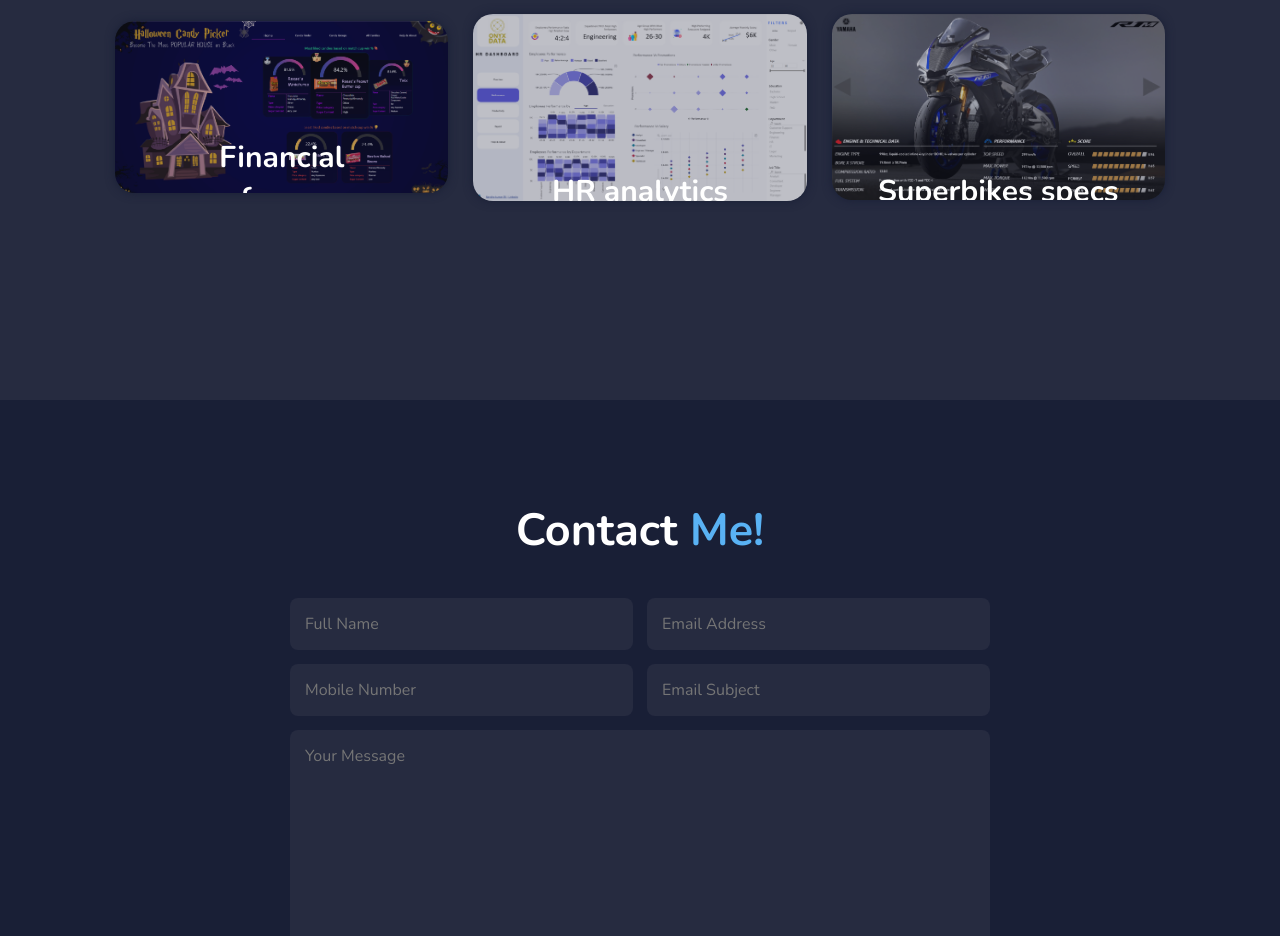
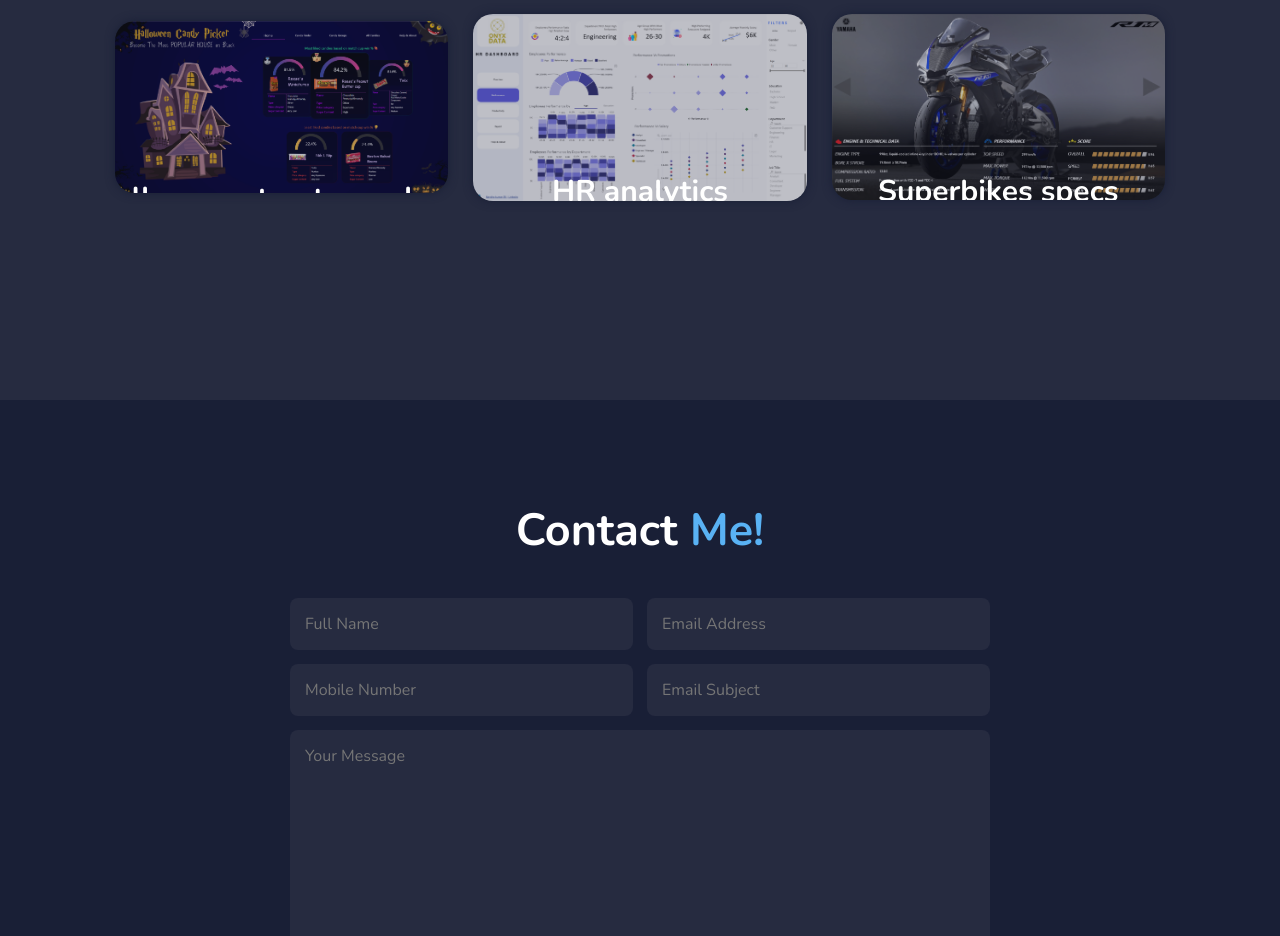
Before and after one commit to NandhaKumarSR/portfolio-website, a plain HTML site: page index.html in a window 1280 px wide. Shown: the part 2000-2936 px from the top of the page. Drawn offline with nearby package versions, Linux system fonts and the light colour scheme.

Commit message:
fix: changed project name

```diff
--- a/index.html
+++ b/index.html
@@ -218,7 +218,7 @@
         <div class="portfolio-box">
           <img src="img/4.png" alt="Project 1" />
           <div class="portfolio-layer">
-            <h4>Financial performance dashboard</h4>
+            <h4>halloween_treats_analysis</h4>
             <p>Python EDA and Power BI dashboard to identify the top 3 Halloween candies using public vote data and flavor analysis</p>
             <p>
               <a href="https://github.com/NandhaKumarSR/halloween_treats_analysis" target="_blank"><i class="fa-brands fa-github"></i></a>
```
